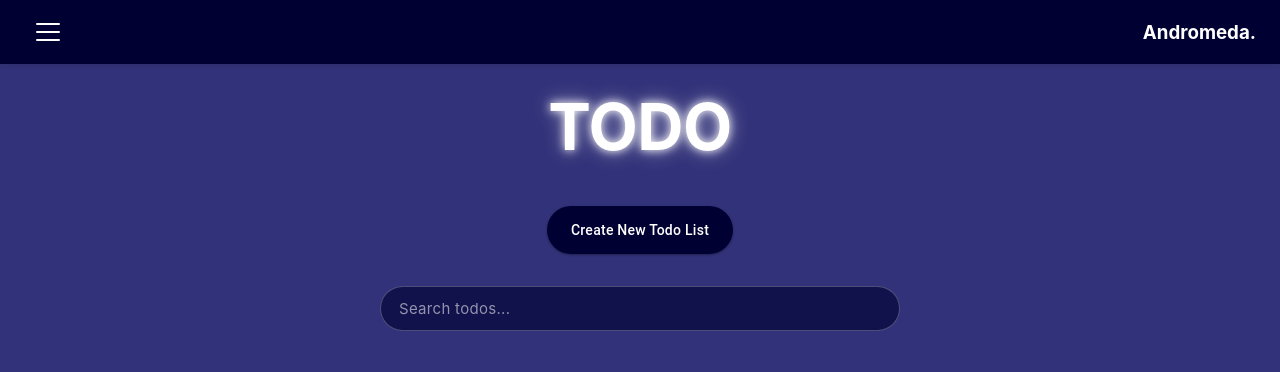
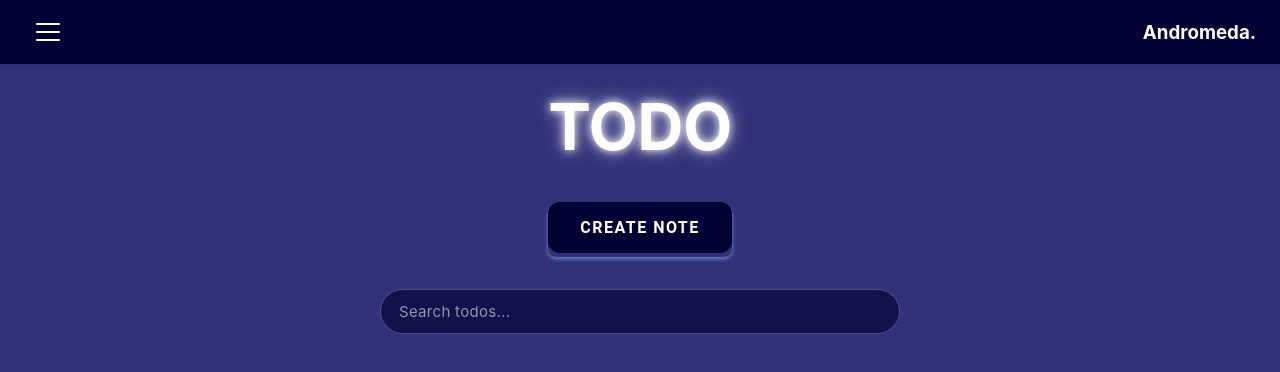
Before and after one commit to abk2191/organiser, a React (Vite) app: page /organiser/todo in a window 1280 px wide. Shown: the top 372 px of the page. Built offline with nearby package versions, Linux system fonts and the light colour scheme.

Commit message:
Updating Create Buttons

```diff
--- a/src/Todo.jsx
+++ b/src/Todo.jsx
@@ -451,8 +451,10 @@ function Todo() {
         </div>
         <div className="kontainer">
           <div className="crt-nt-btn-div">
-            <button className="crt-nt-btn" onClick={newTodo}>
-              Create New Todo List
+            <button className="pushable" onClick={newTodo}>
+              <span className="shadow"></span>
+              <span className="edge"></span>
+              <span className="front"> Create Note </span>
             </button>
           </div>
 
```
